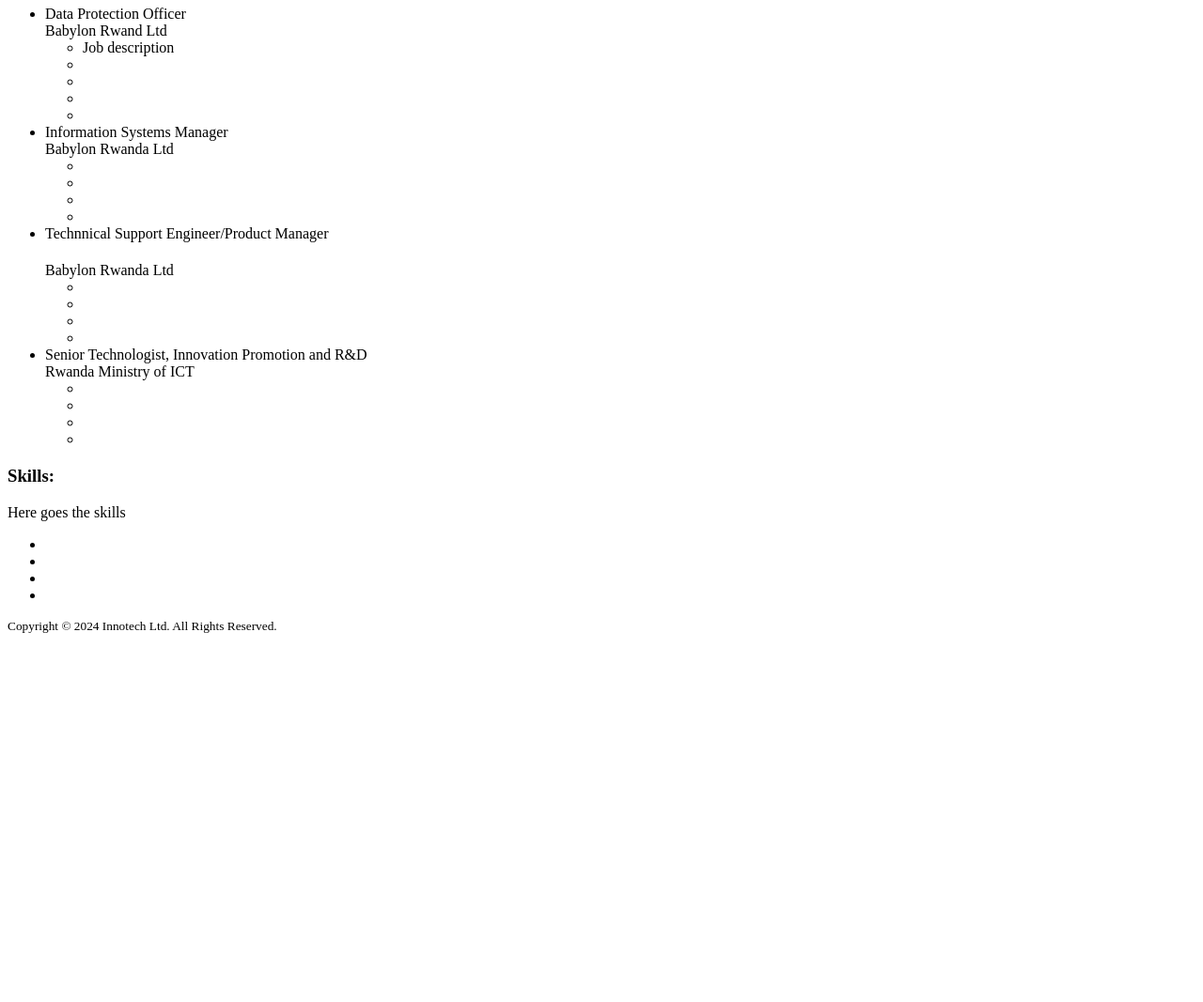
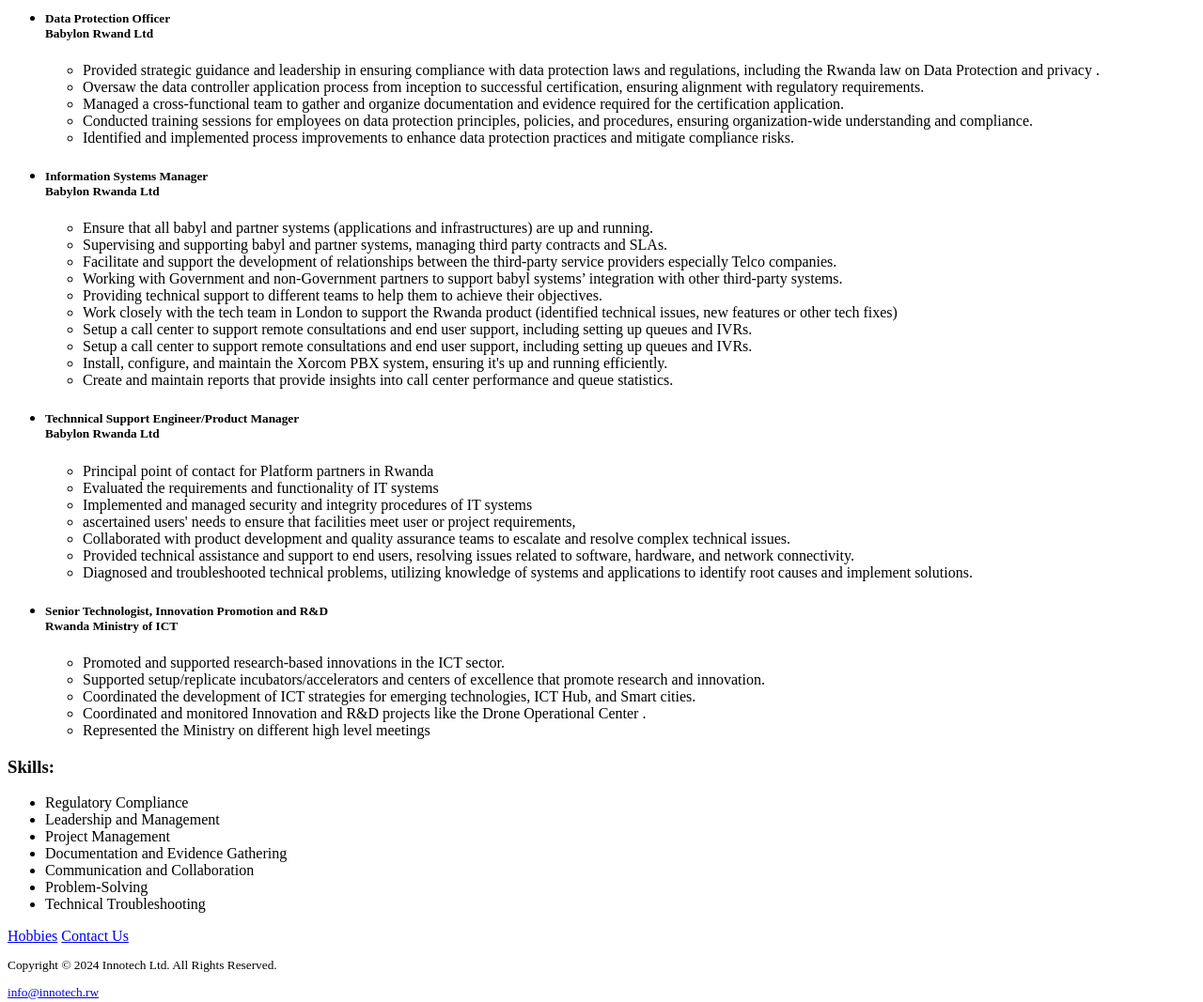
Before and after one commit to centndana/Capstone, a plain HTML site: page index.html in a window 1280 px wide. Shown: the part 600-1667 px from the top of the page at 94% size. Before the commit the page ends 1288 px from the top, so only its background shows below. Drawn offline with Linux system fonts and the light colour scheme.

Commit message:
Add files via upload

```diff
--- a/index.html
+++ b/index.html
@@ -1,17 +1,14 @@
 <!DOCTYPE html>
-<html>
+<html lang="en">
 <head>
-    <meta lang="en">
+    <meta charset="UTF-8">
     <title>My Resume</title>
 </head>
 <body>
     <h1>Innocent Ruzindana </h1>
     <img src="./Assets/Images/Innocent.png" height="200">
     <p>
-        <h3>Summary:</h3> Flexible professional with 10 years’ experience leading technical teams and managing partners’
-        relationships. Confident Information technology Engineer with exemplary expertise in managing IT
-        systems and other routine application maintenance tasks, including user support, management,
-        troubleshooting and testing.
+        <h3>Summary:</h3> Detail-oriented and accomplished Data Protection Officer (DPO) with a proven track record in ensuring compliance with data protection laws and regulations. Experienced in overseeing the data controller application process, demonstrating strong leadership, project management, and regulatory expertise.
     </p>
     <p>
         <h3>Education:</h3>
@@ -42,59 +39,76 @@
     <p>
         <h3>Work Experience:</h3>
         <ul>
-            <li>Data Protection Officer <br />
-                Babylon Rwand Ltd
+            <li><h5>Data Protection Officer <br />
+                Babylon Rwand Ltd</h5>
                 <ul>
-                    <li>Job description</li>
-                    <li></li>
-                    <li></li>
-                    <li></li>
-                    <li></li>
+                    <li>Provided strategic guidance and leadership in ensuring compliance with data protection laws and regulations, including the Rwanda law on Data Protection and privacy .</li>
+                    <li>Oversaw the data controller application process from inception to successful certification, ensuring alignment with regulatory requirements.</li>
+                    <li>Managed a cross-functional team to gather and organize documentation and evidence required for the certification application.</li>
+                    <li>Conducted training sessions for employees on data protection principles, policies, and procedures, ensuring organization-wide understanding and compliance.</li>
+                    <li>Identified and implemented process improvements to enhance data protection practices and mitigate compliance risks.</li>
                 </ul>
             </li>
-            <li>Information Systems Manager <br />
-                Babylon Rwanda Ltd
+
+            <li><h5>Information Systems Manager <br />
+                Babylon Rwanda Ltd</h5>
                 <ul>
-                    <li></li>
-                    <li></li>
-                    <li></li>
-                    <li></li>
+                    <li>Ensure that all babyl and partner systems (applications and infrastructures) are up and running.</li>
+                    <li>Supervising and supporting babyl and partner systems, managing third party contracts and SLAs.</li>
+                    <li>Facilitate and support the development of relationships between the third-party service providers especially Telco companies.</li>
+                    <li>Working with Government and non-Government partners to support babyl systems’ integration with other third-party systems.</li>
+                    <li>Providing technical support to different teams to help them to achieve their objectives.</li>
+                    <li>Work closely with the tech team in London to support the Rwanda product (identified technical issues, new features or other tech fixes)</li>
+                    <li>Setup a call center to support remote consultations and end user support, including setting up queues and IVRs.</li>
+                    <li>Setup a call center to support remote consultations and end user support, including setting up queues and IVRs.</li>
+                    <li>Install, configure, and maintain the Xorcom PBX system, ensuring it's up and running efficiently.</li>
+                    <li>Create and maintain reports that provide insights into call center performance and queue statistics.</li>
                 </ul>
             </li>
-            <li>Technnical Support Engineer/Product Manager <br />
-                <h4></h4>Babylon Rwanda Ltd
+            <li><h5>Technnical Support Engineer/Product Manager <br />
+                Babylon Rwanda Ltd</h5>
                 <ul>
-                    <li></li>
-                    <li></li>
-                    <li></li>
-                    <li></li>
+                    <li>Principal point of contact for Platform partners in Rwanda</li>
+                    <li>Evaluated the requirements and functionality of IT systems</li>
+                    <li>Implemented and managed security and integrity procedures of IT systems</li>
+                    <li>ascertained users' needs to ensure that facilities meet user or project requirements,</li>
+                    <li>Collaborated with product development and quality assurance teams to escalate and resolve complex technical issues.</li>
+                    <li>Provided technical assistance and support to end users, resolving issues related to software, hardware, and network connectivity.</li>
+                    <li>Diagnosed and troubleshooted technical problems, utilizing knowledge of systems and applications to identify root causes and implement solutions.</li>
                 </ul>
             </li>
-            <li>Senior Technologist, Innovation Promotion and R&D <br />
-                Rwanda Ministry of ICT
+            <li><h5>Senior Technologist, Innovation Promotion and R&D <br />
+                Rwanda Ministry of ICT</h5>
                 <ul>
-                    <li></li>
-                    <li></li>
-                    <li></li>
-                    <li></li>
+                    <li>Promoted and supported research-based innovations in the ICT sector.</li>
+                    <li>Supported setup/replicate incubators/accelerators and centers of excellence that
+                        promote research and innovation.</li>
+                    <li>Coordinated the development of ICT strategies for emerging technologies, ICT Hub,
+                        and Smart cities.</li>
+                    <li>Coordinated and monitored Innovation and R&D projects like the Drone Operational Center .</li>
+                    <li>Represented the Ministry on different high level meetings</li>
                 </ul>
             </li>
         </ul>
     </p>
     <p>
-        <h3>Skills:</h3>Here goes the skills
+        <h3>Skills:</h3>
         <ul>
-            <li></li>
-            <li></li>
-            <li></li>
-            <li></li>
+            <li>Regulatory Compliance</li>
+            <li>Leadership and Management</li>
+            <li>Project Management</li>
+            <li>Documentation and Evidence Gathering</li>
+            <li>Communication and Collaboration</li>
+            <li>Problem-Solving</li>
+            <li>Technical Troubleshooting</li>
         </ul>
     </p>
-    <a href="./Public/"></a>
+    <a href="./Public/Hobbies.html">Hobbies</a>
+    <a href="./Public/Contacts.html">Contact Us </a>
     <footer>
         <small>
           <p>Copyright © 2024 Innotech Ltd. All Rights Reserved.</p>
-          <p><a href="info@innotech.rw"> </a></p>
+          <p><a href="mailto:info@innotech.rw">info@innotech.rw</a></p>
         </small>
       </footer>
 </body>
```
